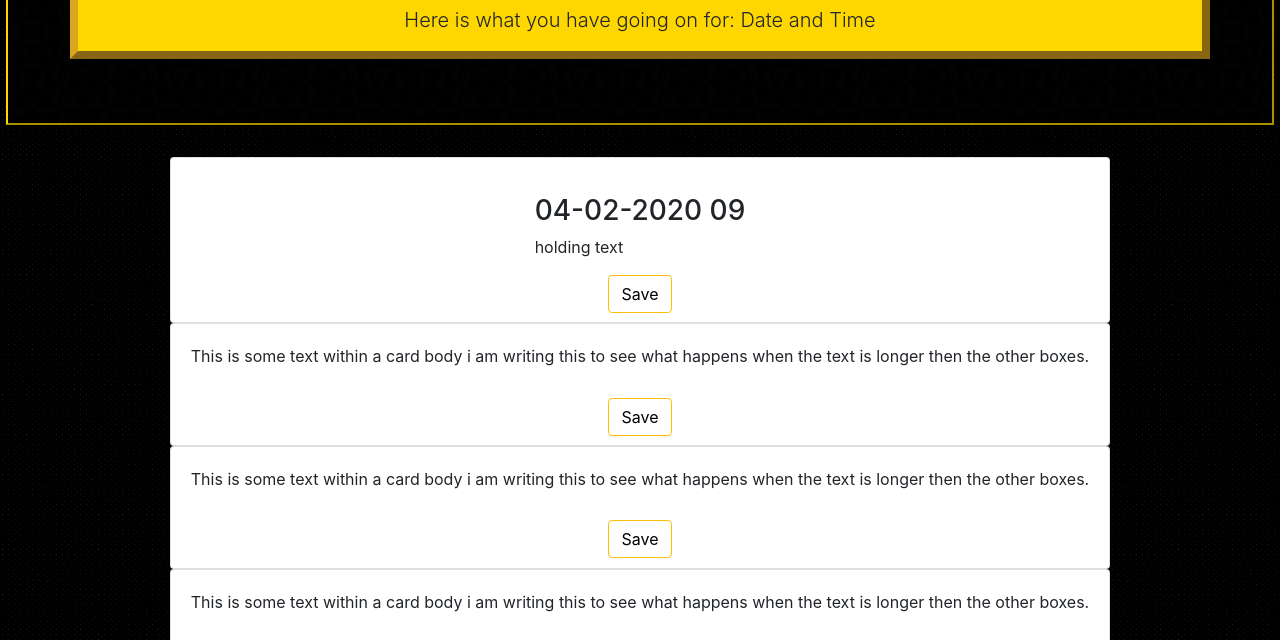
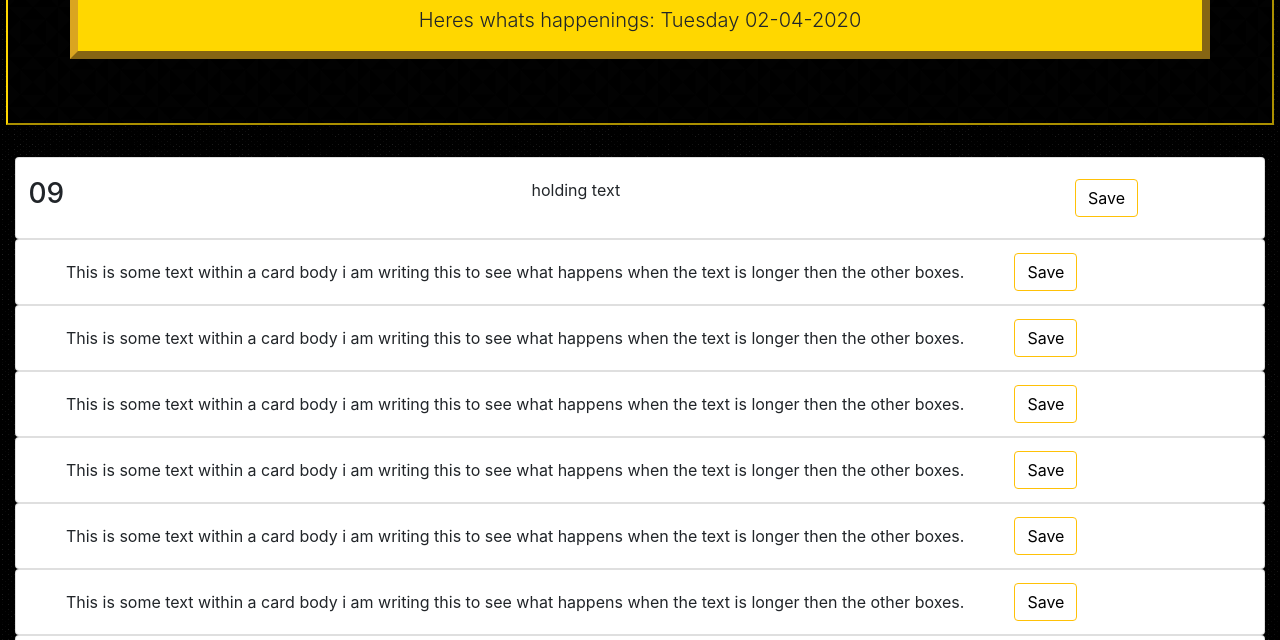
Before and after one commit to SpencerFalor-Ward/HW-5-SFW-Daily-Planner, a plain HTML site: page index.html in a window 1280 px wide. Shown: the part 151-791 px from the top of the page. Drawn offline with nearby package versions, Linux system fonts and the light colour scheme.

Commit message:
css card body

```diff
--- a/assets/JS/script.js
+++ b/assets/JS/script.js
@@ -3,8 +3,10 @@ var form = $("<form>");
 var formContents = $("<input>", {
   type: "text",
   id: "input",
+
   placeholder: "What's going down?"
 });
+var headerDateTime = $(".lead");
 var input = $("#input");
 var save = $(".btn");
 var dateTime = $(".dateTime");
@@ -12,11 +14,14 @@ var todos = [];
 
 // var m = moment (); = date and time now
 var m = moment();
-var mDate = m.format("DD-MM-YYYY");
+var mDate = m.format("MM-DD-YYYY");
+var mDay = m.format("dddd");
 var mHour = m.format("HH");
 var timeSlot = $("<h3>");
-timeSlot.text(`${mDate} ${mHour}`);
+timeSlot.text(`${mHour}`);
 dateTime.append(timeSlot);
+headerDateTime.text(`Heres whats happenings: ${mDay} ${mDate}`);
+
 console.log(timeSlot);
 
 $(document).ready(function() {
@@ -29,12 +34,12 @@ $(document).ready(function() {
     $(this).append(form);
   });
 
-  for (var i = 0; i < todos.length; i++) {
-    var todo = todos[i];
-    var li = $("<li>");
-    li.text(todo);
-    li.attr("data-index", i);
-  }
+  // for (var i = 0; i < todos.length; i++) {
+  //   var todo = todos[i];
+  //   var li = $("<li>");
+  //   li.text(todo);
+  //   li.attr("data-index", i);
+  // }
   //below is similar to renderTodos on class activity
   save.click(function(event) {
     event.stopPropagation();
@@ -50,6 +55,7 @@ $(document).ready(function() {
     // $("card-body").wrap(list);
     // )
     storeTodos($(this).data("time"));
+    form.empty();
     populateTodos();
   });
 
@@ -57,9 +63,11 @@ $(document).ready(function() {
     // Stringify and set "todos" key in localStorage to todos array
     localStorage.setItem(
       id,
-      $("input")
-        .val()
-        .trim()
+      "&#x1f4a3" +
+        $("input")
+          .val()
+          .trim() +
+        "&#x1f4a3"
     );
   }
 
@@ -67,7 +75,7 @@ $(document).ready(function() {
     var timeArray = [8, 9, 10, 11, 12, 1, 2, 3, 4, 5, 6];
     for (var i = 0; i < timeArray.length; i++) {
       var p = $("<p>").text(localStorage.getItem(`${timeArray[i]}am`));
-      $(`#${timeArray[i]}am`).prepend(p);
+      $(`#${timeArray[i]}am`).append(p);
     }
   }
 
--- a/assets/css/style.css
+++ b/assets/css/style.css
@@ -19,17 +19,31 @@ body {
   border: 2px gold outset;
   margin: 0.5%;
 }
-.hoursBox {
+.card {
   align-content: center;
   flex-flow: wrap;
-  flex-direction: column;
+  flex-direction: row !important;
+  align-items: center !important;
 }
-.card {
-  align-items: center;
+.dateTime {
+  border-right: 2px black;
+  margin: 1%;
+}
+.card-body {
+  text-align: center;
+  max-width:80%;
 }
 
 .btn-outline-warning {
   display: inline-flex;
   color: black !important;
-  margin: 1%;
+  margin-right: 2%;
+
 }
+form{
+  align-content: center;
+  flex-flow: wrap;
+  flex-direction: row !important;
+  align-items: center !important;
+
+}
--- a/index.html
+++ b/index.html
@@ -23,15 +23,15 @@
     <div class="jumbotron jumbotron-fluid">
       <div class="container header">
         <h1 class="display-4">Weekday Planner</h1>
-        <p class="lead">Here is what you have going on for: Date and Time</p>
+        <p class="lead"></p>
       </div>
     </div>
   <!-- container for the hour cards -->
     <div class="d-flex justify-content-center flex-column col-md-auto hoursBox">
       <!-- 8 am -->
-      <div class="card cardTest">
+      <div class="card">
+        <div class= 'dateTime'></div>
         <div class="card-body" id='8am'>
-          <div class= 'dateTime'></div>
        holding text
         </div>
         <button type="button" class="btn btn-outline-warning" data-time='8am'>Save</button>
```
